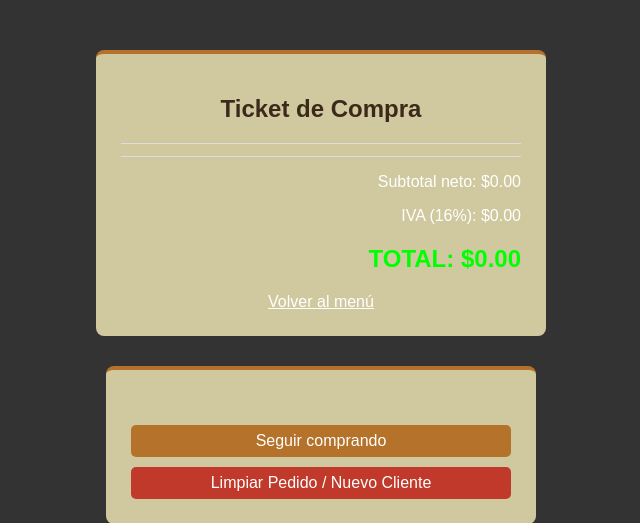
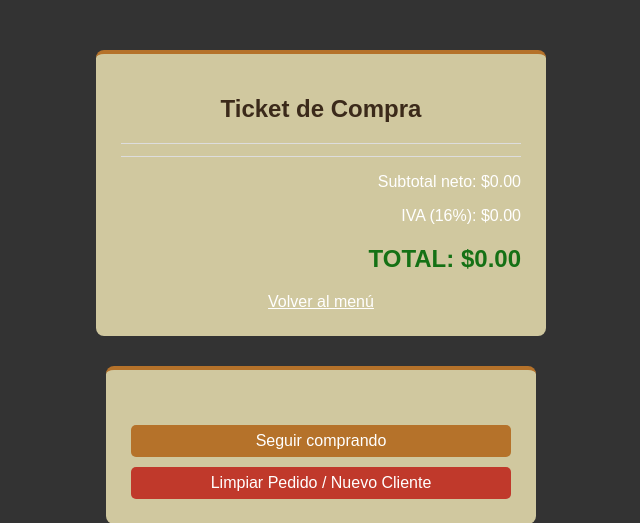
Before and after one commit to ImperialGhost/Proyecto-Final-Copia, a Flask app: page /ticket in a window 1280 px wide. Shown: the top 523 px of the page, without its empty margins (319-959 px from the left). Run offline with Flask 3, Linux system fonts and the light colour scheme.

Commit message:
Pequeño cambio de color

```diff
--- a/templates/ticket.html
+++ b/templates/ticket.html
@@ -22,7 +22,7 @@
     <div style="text-align: right;">
         <p>Subtotal neto: ${{ "{:,.2f}".format(pedido.suma_subtotales) }}</p>
         <p>IVA (16%): ${{ "{:,.2f}".format(pedido.monto_iva) }}</p>
-        <h2 style="color: #00ff00;">TOTAL: ${{ "{:,.2f}".format(pedido.total_final) }}</h2>
+        <h2 style="color: #157115;">TOTAL: ${{ "{:,.2f}".format(pedido.total_final) }}</h2>
     </div>
 
     <a href="{{ url_for('menu') }}" style="color: white; text-align: center; display: block;">Volver al menú</a>
```
